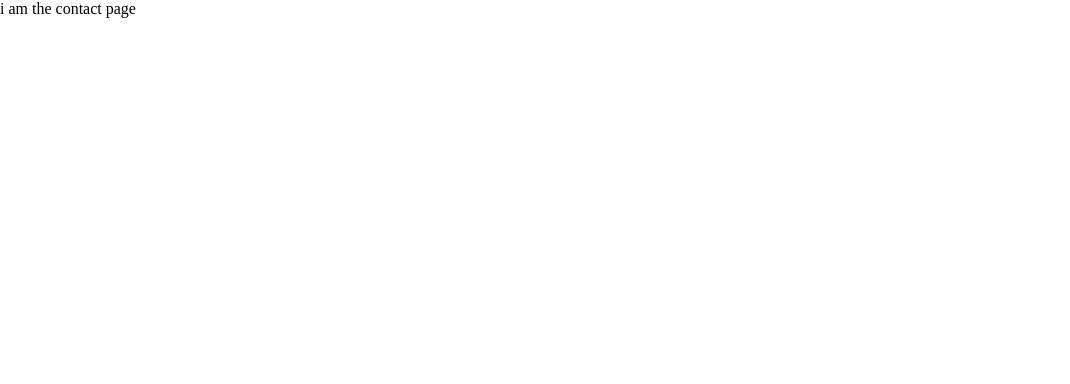
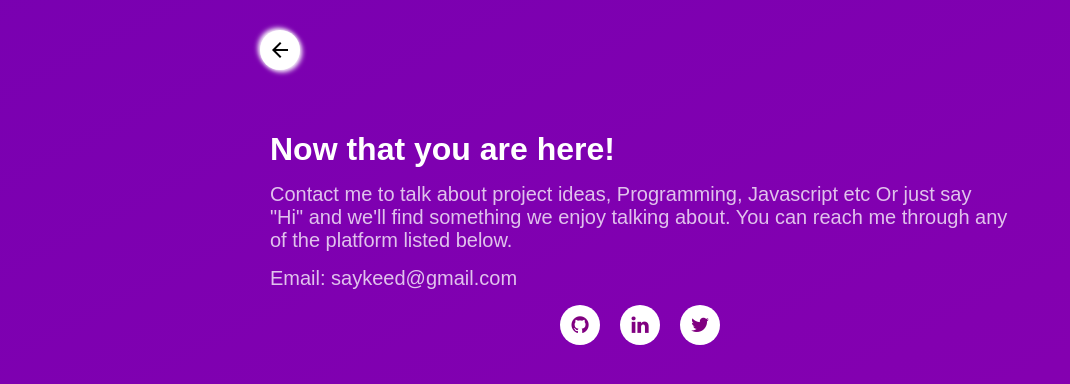
Before and after one commit to saykeed/Portfolio, a Nuxt app: page /contact in a window 1280 px wide. Shown: the top 384 px of the page, without its empty margins (0-1070 px from the left). Built offline with nearby package versions, Linux system fonts and the light colour scheme.

Commit message:
i eventually changed the nuxtlink to a div so i can animate whatever i want before routing to another page

```diff
--- a/components/Portfolio.vue
+++ b/components/Portfolio.vue
@@ -4,7 +4,7 @@
         <p>
             I was tired of switching between browser, code editor, To-do app and a Timer app. So I created Nest Tab.
         </p>
-        <img src="@/assets/img/portimg.jpg" alt="">
+        <img src="@/assets/img/portimg.JPG" alt="">
         <div class="portBtn">
             <NuxtLink to="/">Live Demo</NuxtLink>
             <NuxtLink to="/">Code on Github</NuxtLink>
--- a/package.json
+++ b/package.json
@@ -12,7 +12,7 @@
     "@nuxtjs/firebase": "^8.2.2",
     "core-js": "^3.19.3",
     "firebase": "^9.6.8",
-    "gsap": "^3.9.1",
+    "gsap": "^3.10.2",
     "nuxt": "^2.15.8",
     "vue": "^2.6.14",
     "vue-server-renderer": "^2.6.14",
--- a/pages/about.vue
+++ b/pages/about.vue
@@ -4,10 +4,10 @@
         <div class="about">
             <p>Hi there!</p>
             <h1>I'm Abubakri Sherif Opeyemi.</h1>
-            <p>I'm a 22-year-old developer based in Bangladesh. I specialize in JavaScript and my main area of interest is Front-End Development. I love developing tools/sites/apps that solve real problems or help make someone's life easier. I like impactful work.</p>
+            <p>I'm a Software developer based in Nigeria. I specialize in JavaScript and my main area of interest is Front-End Development. I love developing tools/sites/apps that solve real problems or help make someone's life easier. I like impactful work.</p>
 
             <h2>Skills</h2>
-            <p>My current skill set includes JavaScript, Vue, Nuxt, Firebase, SASS, Bootstrap, CSS, HTML etc. And that's excluding all the common (yet sometimes complex) build/workflow tools like Webpack, Babel etc.</p>
+            <p>My current skill set includes JavaScript, Vue, Nuxt, Firebase, SASS, Bootstrap, Vuetify, CSS, HTML etc. And that's excluding all the common (yet sometimes complex) build/workflow tools like Webpack, Babel etc.</p>
             <p>
             However, I believe in tool agnostic skills. Being in an industry that moves at the speed of time, it sometimes doesn't matter what frameworks/tools I'm familiar with. Because tools/frameworks are so fickle these days that they can become obsolete within months! What matters more is how fast can I learn and make myself comfortable with newer technology. I believe I'm a quick learner. I prioritize concepts over techniques.
             </p>
@@ -15,7 +15,7 @@
                 Simplicity, though overused (and sometimes misused) as a term, is something I really value. I like to build solutions that are simple yet interactive for the users.
             </p>
             <p>
-            Besides coding, I'm also very passionate about watching movies. Plus I also have interest in Cyber Security. I hope someday i'll be able to explore the field.
+            Besides coding, I'm also very passionate about Cyber Security and i really enjoy watching movies. I hope someday i'll be able to explore the field.
             </p>
         </div>
         <Footer />
@@ -24,6 +24,9 @@
 
 <script>
 export default {
+    mounted() {
+
+    }
 }
 </script>
 
--- a/pages/contact.vue
+++ b/pages/contact.vue
@@ -1,20 +1,85 @@
 <template>
-    <div class="other">
-        i am the contact page
+    <div class="aboutContact">
+        <Header />
+        <div class="contact">
+            <h1>Now that you are here!</h1>
+            <p>
+                Contact me to talk about project ideas, Programming, Javascript etc Or just say "Hi" and we'll find something we enjoy talking about. You can reach me through any of the platform listed below.
+            </p>
+            <p>Email: saykeed@gmail.com</p>
+            <div class="contactBtn">
+                <a
+                    v-for="link in links"
+                    :key="link.route"
+                    :href="link.route"
+                    target="blank"
+                >
+                    <i :class="link.icon"></i>
+                </a>
+            </div>
+        </div>
+        <Footer />
     </div>
 </template>
 
 <script>
 export default {
-
+    data() {
+        return {
+            links: [
+                {icon: 'fa fa-github', route: 'https://github.com/saykeed'},
+                {icon: 'fa fa-linkedin', route: 'https://www.linkedin.com/in/sherif-abubakri-019971196/'},
+                {icon: 'fa fa-twitter', route: 'https://twitter.com/sherifopeyemi5?t=4n3ayEzGsnOezhZiuS6cCA&s=09'}
+            ]
+        }
+    }
 }
 </script>
 
 <style scoped>
-    body{
+    .aboutContact{
         background-image: url('@/assets/svg/four.svg');
         background-repeat: no-repeat;
         background-size: 600%;
         background-position: center;
+        width: 100vw;
+        height: 100vh;
+        border: 1px solid transparent;
     }
+    .contact{
+        margin: 100px auto 60px;
+        padding: 20px 30px;
+        height: calc(100vh - 160px);
+        overflow-y: scroll;
+        width: 100%;
+        max-width: 800px;
+        color: white;
+        font-family: museo-sans,sans-serif;
+    }
+    .contactBtn {
+        display: flex;
+        align-items: center;
+        justify-content: center;
+    }
+    .contactBtn a{
+        width: 40px;
+        height: 40px;
+        border-radius: 40px;
+        display: flex;
+        align-items: center;
+        justify-content: center;
+        color: white;
+        margin: 0 10px;
+        background: white;
+        color: purple;
+        text-decoration: none;
+        font-size: 20px;
+    }
+
 </style>
+
+/*
+
+
+
+*/
--- a/pages/index.vue
+++ b/pages/index.vue
@@ -1,22 +1,23 @@
 <template>
   <div class="index">
       <div class="linkbox">
-          <NuxtLink
+          <div class="links"
             v-for="link in links"
             :key="link.text"
-            :to="link.route"
+            @click="routePage(link.svgClass)"
           >
-            <img :class="link.svgClass" :src="require(`@/assets/svg/${link.svgClass}.svg`)" alt="">
+            <img :class="`svgs ${link.svgClass}`" :src="require(`@/assets/svg/${link.svgClass}.svg`)" alt="">
             <div class="linkdiv">
               <h3>{{ link.head }}</h3>
               <p>{{ link.para }}</p>
             </div>
-          </NuxtLink>
+          </div>
       </div>
   </div>
 </template>
 
 <script>
+import gsap from 'gsap'
 export default {
   name: 'IndexPage',
   data() {
@@ -24,11 +25,22 @@ export default {
       links: [
         {head: 'I\'m Sherif', para: 'I\'m a Fronte-end Developer. Click to know more.', route: '/about', svgClass: 'one'},
         {head: 'Projects and Contribution', para: 'Check out some of the projects I loved working on.', route: '/project', svgClass: 'two'},
-        {head: 'Writings', para: 'Check out some of my writings.', route: '/other', svgClass: 'three'},
+        // {head: 'Writings', para: 'Check out some of my writings.', route: '/other', svgClass: 'three'},
         {head: 'Get in touch!', para: 'I\'m friendly, Let\'s talk!.', route: '/contact', svgClass: 'four'}
       ]
     }
+  },
+  methods: {
+    async routePage(x) {
+      await gsap.to("img." + x, {
+        scale: 5,
+        duration: 3,
+        ease: 'linear'
+      })
+      this.$router.push('/about')
+    }
   }
+
 }
 </script>
 
@@ -42,20 +54,21 @@ export default {
     }
     .index .linkbox{
       width: 100%;
+      max-width: 800px;
       height: auto;
       display: flex;
       align-items: center;
       justify-content: center;
       flex-wrap: wrap;
     }
-    .index a{
+    .index .links{
       text-decoration: none;
       display: flex;
       align-items: center;
       justify-content: center;
       height: 200px;
       width: 46%;
-      max-width: 250px;
+      max-width: 300px;
       margin: 2%;
       border: 1px solid red;
       border-radius: 5px;
@@ -63,10 +76,15 @@ export default {
       text-align: center;
       position: relative;
       color: black;
+      cursor: pointer;
     }
-    .index a img{
+    .index .links:hover .svgs{
+      transform: scale(1.3);
+    }
+    .index .links img{
       width: 100px;
       position: absolute;
+      transition: all 1s ease-in-out;
     }
 
     .index img.one{
@@ -85,7 +103,8 @@ export default {
       bottom: -80px;
       right: 0
     }
+    .linkdiv p{
+      color: rgba(0, 0, 0, 0.793);
+      font-size: 15px;
+    }
 </style>
-
-
-// <img src="@/assets/svg/one.svg" alt="">
```
Also changed, not shown: 1 other file (tests, documents, lock files or other folders).
